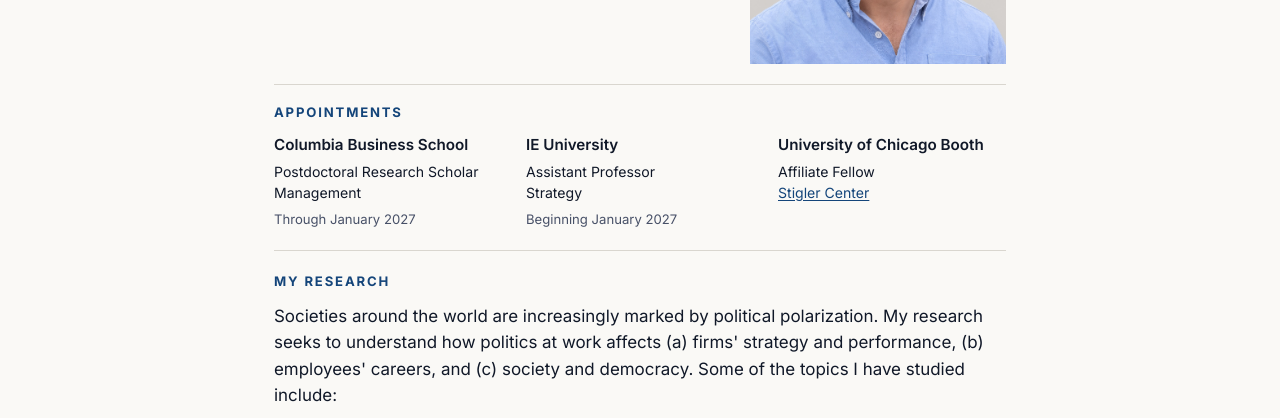
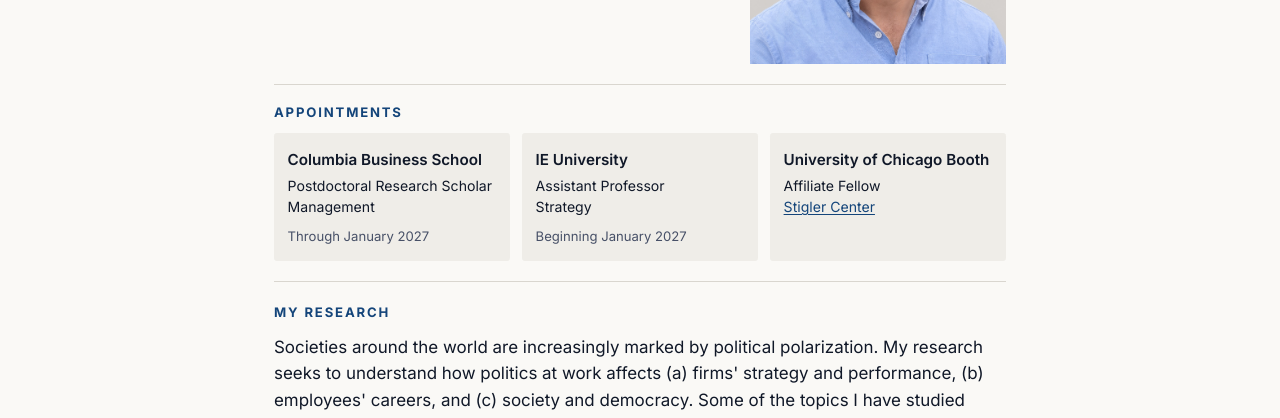
Before and after one commit to maxikagan/kagan-website, a plain HTML site: page index.html in a window 1280 px wide. Shown: the part 298-716 px from the top of the page. Drawn offline with nearby package versions, Linux system fonts and the light colour scheme.

Commit message:
Give homepage appointments soft panels

```diff
--- a/index.html
+++ b/index.html
@@ -10,7 +10,7 @@
     <link rel="preconnect" href="https://fonts.googleapis.com">
     <link rel="preconnect" href="https://fonts.gstatic.com" crossorigin>
     <link href="https://fonts.googleapis.com/css2?family=Inter:wght@400;600;700&family=IBM+Plex+Sans:wght@400;500;600;700&family=Newsreader:ital,opsz,wght@0,6..72,400;0,6..72,500;0,6..72,600;1,6..72,400&display=swap" rel="stylesheet">
-    <link rel="stylesheet" href="styles.css?v=20261125f">
+    <link rel="stylesheet" href="styles.css?v=20261125g">
 </head>
 <body class="home-body">
     <nav class="navbar navbar-expand-lg">
--- a/styles.css
+++ b/styles.css
@@ -1376,13 +1376,22 @@ body.home-body {
 .home-appointment-list {
     display: grid;
     grid-template-columns: repeat(3, minmax(0, 1fr));
-    gap: 1.5rem;
+    gap: 0.75rem;
     list-style: none;
     margin: 0;
     padding: 0;
     font-size: 0.95rem;
 }
 
+.home-appointment-list > li {
+    display: flex;
+    min-width: 0;
+    flex-direction: column;
+    padding: 0.9rem 0.85rem;
+    background: #efede8;
+    border-radius: 0.2rem;
+}
+
 .home-appointment-list li > strong {
     display: block;
     margin-bottom: 0.25rem;
@@ -1397,7 +1406,8 @@ body.home-body {
 
 .home-appointment-date {
     display: block;
-    margin-top: 0.4rem;
+    margin-top: auto;
+    padding-top: 0.55rem;
     color: var(--text-secondary);
     font-size: 0.82rem;
 }
@@ -1509,7 +1519,6 @@ h2.home-label {
 
     .home-appointment-list {
         grid-template-columns: 1fr;
-        gap: 1.1rem;
     }
 
     .mast-name {
```
